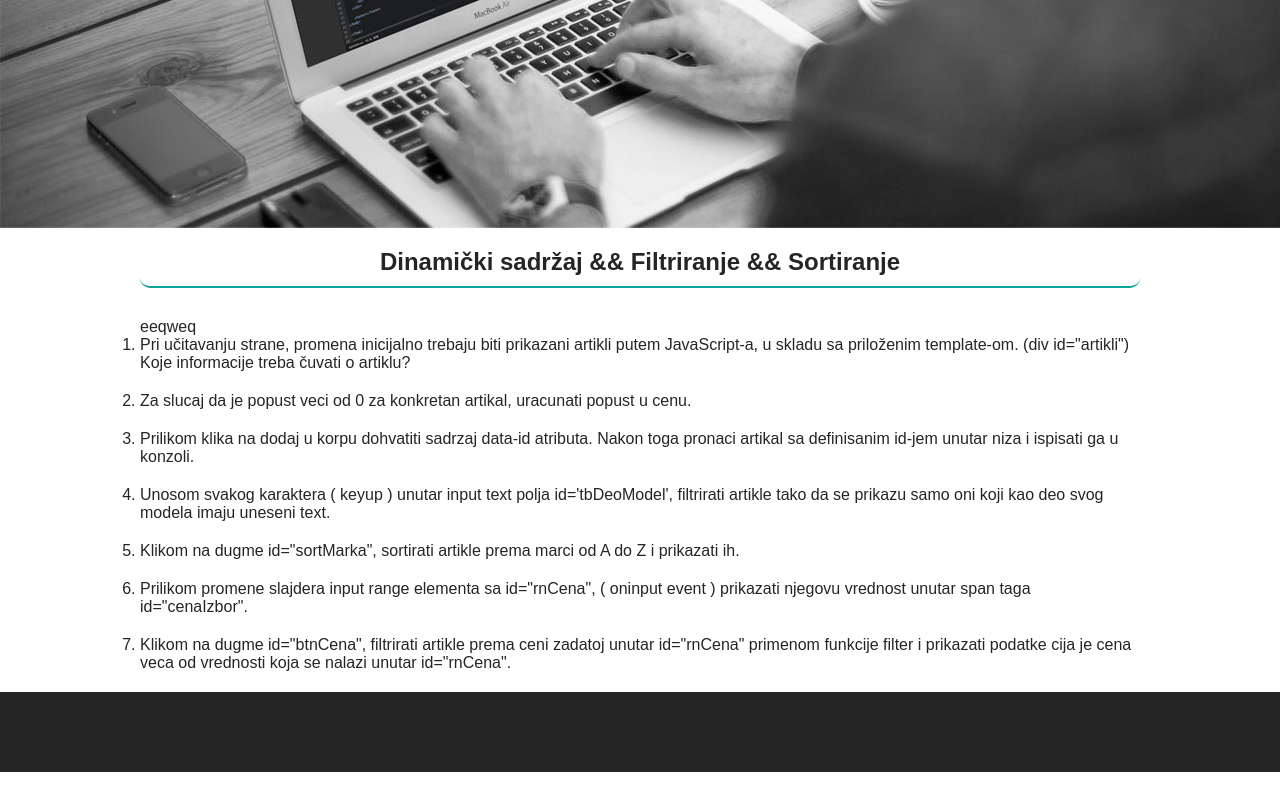
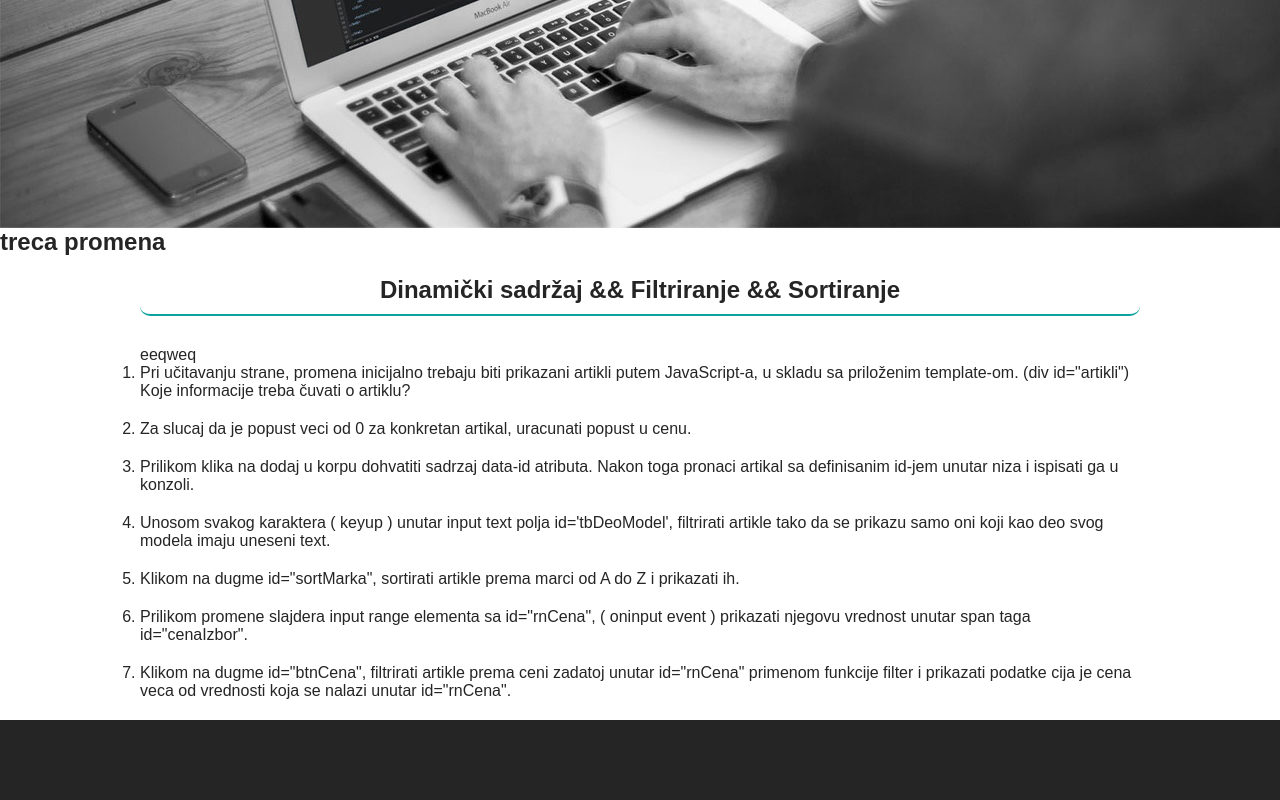
Before and after one commit to CodeEdu2020/projekatCode, a plain HTML site: page index.html in a window 1280 px wide. Shown: the part 708-1508 px from the top of the page. Before the commit the page ends 1480 px from the top, so only its background shows below. Drawn offline with Linux system fonts and the light colour scheme.

Commit message:
Update index.html

```diff
--- a/index.html
+++ b/index.html
@@ -24,6 +24,7 @@
 
 	</div>
 	<div class="cistac"></div>
+	<h2>treca promena</h2>
 	<div class="okvir">
 		<h2>Dinamički sadržaj && Filtriranje && Sortiranje</h2>
 		<ol id="zadatak">eeqweq
```
